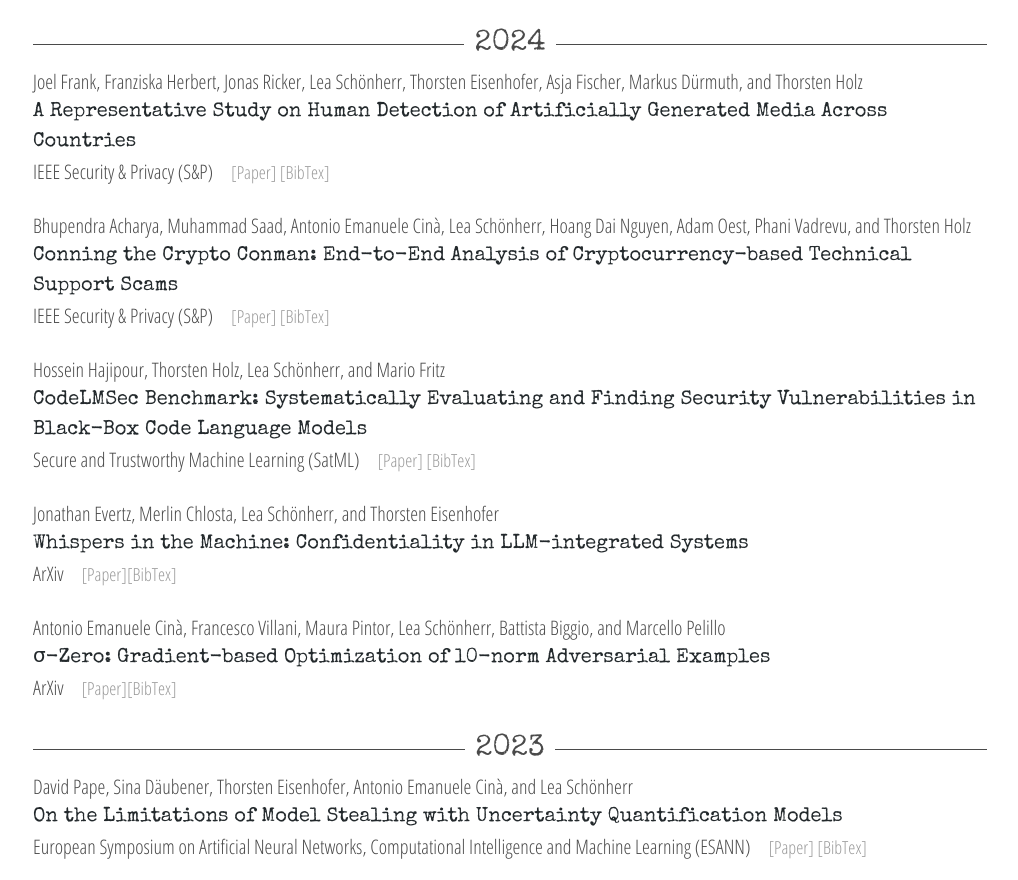
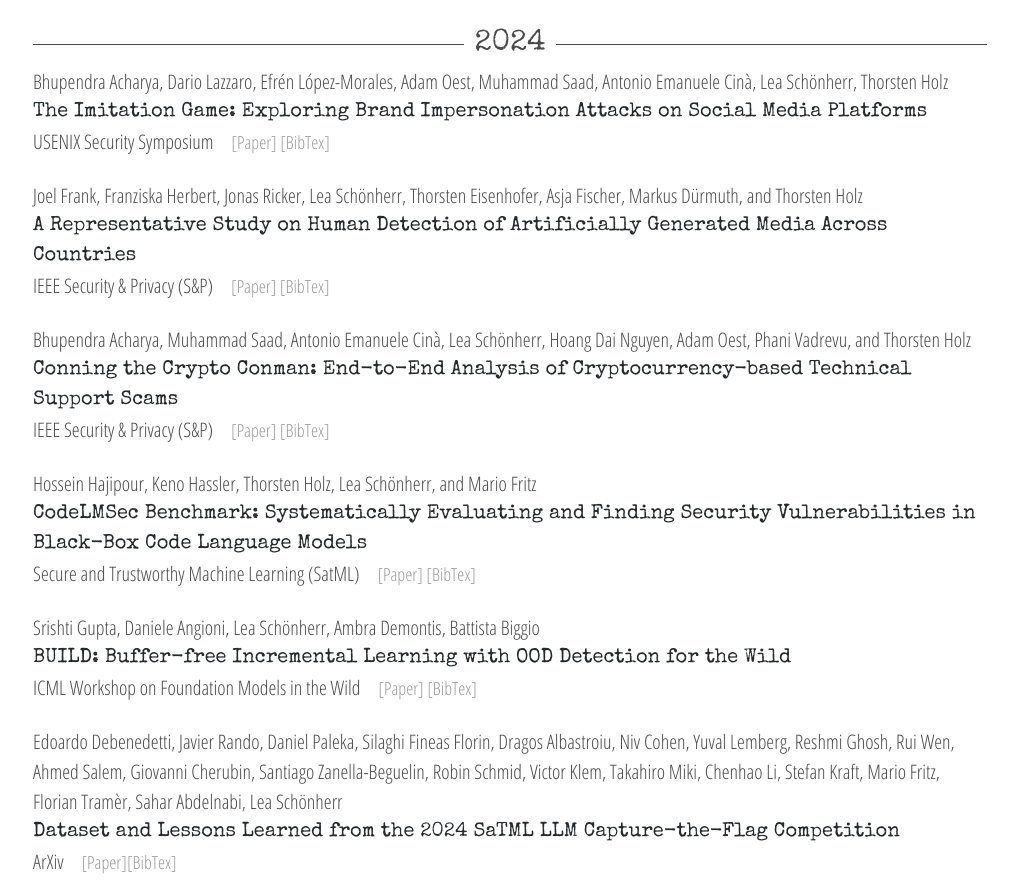
Before and after one commit to lealeasch/website, a plain HTML site: page index.html in a window 1280 px wide. Shown: the part 921-1801 px from the top of the page, without its empty margins (130-1148 px from the left). Drawn offline with nearby package versions, Linux system fonts and the light colour scheme.

Commit message:
updated publications

```diff
--- a/bibtex.js
+++ b/bibtex.js
@@ -1,10 +1,16 @@
 var bibtex = {
+
+    'debenedetti-24-competition': '<p>@inproceedings{debenedetti-24-competition,<br>&nbsp;&nbsp;&nbsp;&nbsp;author={Edoardo Debenedetti, Javier Rando, Daniel Paleka, Silaghi Fineas Florin, Dragos Albastroiu, Niv Cohen, Yuval Lemberg, Reshmi Ghosh, Rui Wen, Ahmed Salem, Giovanni Cherubin, Santiago Zanella-Beguelin, Robin Schmid, Victor Klem, Takahiro Miki, Chenhao Li, Stefan Kraft, Mario Fritz, Florian Tram{\\`e}r, Sahar Abdelnabi, Lea Sch{\\"o}nherr},<br>&nbsp;&nbsp;&nbsp;&nbsp;title={Dataset and Lessons Learned from the 2024 SaTML LLM Capture-the-Flag Competition},<br>&nbsp;&nbsp;&nbsp;&nbsp;booktitle = {ArXiv},<br>&nbsp;&nbsp;&nbsp;&nbsp;year={2024}<br>}</p>',
+
+    'gupta-24-build': '<p>@inproceedings{gupta-24-build,<br>&nbsp;&nbsp;&nbsp;&nbsp;author={Srishti Gupta, Daniele Angioni, Lea Sch{\\"o}nherr, Ambra Demontis, Battista Biggio},<br>&nbsp;&nbsp;&nbsp;&nbsp;title={BUILD: Buffer-free Incremental Learning with OOD Detection for the Wild},<br>&nbsp;&nbsp;&nbsp;&nbsp;booktitle = {ICML Workshop on Foundation Models in the Wild},<br>&nbsp;&nbsp;&nbsp;&nbsp;year={2024}<br>}</p>',
+
+    'acharya-24-imitation': '<p>@inproceedings{acharya-24-imitation,<br>&nbsp;&nbsp;&nbsp;&nbsp;author={Bhupendra Acharya, Dario Lazzaro, Efr{\\´e}n L{\\´o}pez-Morales, Adam Oest, Muhammad Saad, Antonio Emanuele Cin{\\`a}, Lea Sch{\\"o}nherr, Thorsten Holz},<br>&nbsp;&nbsp;&nbsp;&nbsp;title={The Imitation Game: Exploring Brand Impersonation Attacks on Social Media Platforms},<br>&nbsp;&nbsp;&nbsp;&nbsp;booktitle = {USENIX Security Symposium},<br>&nbsp;&nbsp;&nbsp;&nbsp;year={2024}<br>}</p>',
 
     'frank-24-human': '<p>@inproceedings{frank-24-human,<br>&nbsp;&nbsp;&nbsp;&nbsp;author={Joel Frank, Franziska Herbert, Jonas Ricker, Lea Sch{\\"o}nherr, Thorsten Eisenhofer, Asja Fischer, Markus D{\\"u}rmuth, Thorsten Holz},<br>&nbsp;&nbsp;&nbsp;&nbsp;title={A Representative Study on Human Detection of Artificially Generated Media Across Countries},<br>&nbsp;&nbsp;&nbsp;&nbsp;booktitle = {IEEE Security and Privacy (S\&P)},<br>&nbsp;&nbsp;&nbsp;&nbsp;year={2024}<br>}</p>',
 
     'acharya-24-crypto': '<p>@inproceedings{acharya-24-crypto,<br>&nbsp;&nbsp;&nbsp;&nbsp;author={Bhupendra Acharya, Muhammad Saad, Antonio Emanuele Cinà, Lea Sch{\\"o}nherr, Hoang Dai Nguyen, Adam Oest, Phani Vadrevu, Thorsten Holz},<br>&nbsp;&nbsp;&nbsp;&nbsp;title={Conning the Crypto Conman: End-to-End Analysis of Cryptocurrency-based Technical Support Scams},<br>&nbsp;&nbsp;&nbsp;&nbsp;booktitle = {IEEE Security and Privacy (S\&P)},<br>&nbsp;&nbsp;&nbsp;&nbsp;year={2024}<br>}</p>',
 
-    'hajipour-24-codellm': '<p>@inproceedings{hajipour-24-codellm,<br>&nbsp;&nbsp;&nbsp;&nbsp;author={Hossein Hajipour, Thorsten Holz, Lea Sch{\\"o}nherr, Mario Fritz},<br>&nbsp;&nbsp;&nbsp;&nbsp;title={CodeLMSec Benchmark: Systematically Evaluating and Finding Security Vulnerabilities in Black-Box Code Language Models},<br>&nbsp;&nbsp;&nbsp;&nbsp;booktitle = {Secure and Trustworthy Machine Learning (SatML)},<br>&nbsp;&nbsp;&nbsp;&nbsp;year={2024}<br>}</p>',
+    'hajipour-24-codellm': '<p>@inproceedings{hajipour-24-codellm,<br>&nbsp;&nbsp;&nbsp;&nbsp;author={Hossein Hajipour, Keno Hassler, Thorsten Holz, Lea Sch{\\"o}nherr, Mario Fritz},<br>&nbsp;&nbsp;&nbsp;&nbsp;title={CodeLMSec Benchmark: Systematically Evaluating and Finding Security Vulnerabilities in Black-Box Code Language Models},<br>&nbsp;&nbsp;&nbsp;&nbsp;booktitle = {Secure and Trustworthy Machine Learning (SatML)},<br>&nbsp;&nbsp;&nbsp;&nbsp;year={2024}<br>}</p>',
 
     'evertz-24-whisper': '<p>@inproceedings{evertz-24-whisper,<br>&nbsp;&nbsp;&nbsp;&nbsp;author={Jonathan Evertz, Merlin Chlosta, Lea Sch{\\"o}nherr, Thorsten Eisenhofer},<br>&nbsp;&nbsp;&nbsp;&nbsp;title={Whispers in the Machine: Confidentiality in LLM-integrated Systems},<br>&nbsp;&nbsp;&nbsp;&nbsp;booktitle = {ArXiv},<br>&nbsp;&nbsp;&nbsp;&nbsp;year={2024}<br>}</p>',
 
--- a/index.html
+++ b/index.html
@@ -94,6 +94,14 @@
           <!------------------->
           <div class="block">
             <div class="text">
+              <p>Bhupendra Acharya, Dario Lazzaro, Efrén López-Morales, Adam Oest, Muhammad Saad, Antonio Emanuele Cinà, Lea Schönherr, Thorsten Holz</p>
+              <p style="color: #23292C; font-family: 'Special Elite', cursive;">The Imitation Game: Exploring Brand Impersonation Attacks on Social Media Platforms</p>
+              <p >USENIX Security Symposium &nbsp;&nbsp; <span style="font-size: 18px;"><a href="https://www.usenix.org/conference/usenixsecurity24/presentation/acharya" target="_blank" style="color: #999999; ">[Paper]</a> <a onclick="on(bibtex['acharya-24-imitation'])" style="color: #999999;">[BibTex]</a></span> </p>
+            </div>
+          </div>
+          <!------------------->
+          <div class="block">
+            <div class="text">
               <p>Joel Frank, Franziska Herbert, Jonas Ricker, Lea Schönherr, Thorsten Eisenhofer, Asja Fischer, Markus Dürmuth, and Thorsten Holz</p>
               <p style="color: #23292C; font-family: 'Special Elite', cursive;">A Representative Study on Human Detection of Artificially Generated Media Across Countries</p>
               <p >IEEE Security & Privacy (S&P) &nbsp;&nbsp; <span style="font-size: 18px;"><a href="https://arxiv.org/pdf/2312.05976.pdf" target="_blank" style="color: #999999; ">[Paper]</a> <a onclick="on(bibtex['frank-24-human'])" style="color: #999999;">[BibTex]</a></span> </p>
@@ -110,9 +118,25 @@
           <!------------------->
           <div class="block">
             <div class="text">
-              <p>Hossein Hajipour, Thorsten Holz, Lea Schönherr, and Mario Fritz</p>
+              <p>Hossein Hajipour, Keno Hassler, Thorsten Holz, Lea Schönherr, and Mario Fritz</p>
               <p style="color: #23292C; font-family: 'Special Elite', cursive;">CodeLMSec Benchmark: Systematically Evaluating and Finding Security Vulnerabilities in Black-Box Code Language Models</p>
               <p >Secure and Trustworthy Machine Learning (SatML)  &nbsp;&nbsp; <span style="font-size: 18px;"><a href="https://arxiv.org/pdf/2302.04012.pdf" target="_blank" style="color: #999999; ">[Paper]</a> <a onclick="on(bibtex['hajipour-24-codellm'])" style="color: #999999;">[BibTex]</a></span> </p>
+            </div>
+          </div>
+          <!------------------->
+          <div class="block">
+            <div class="text">
+              <p>Srishti Gupta, Daniele Angioni, Lea Schönherr, Ambra Demontis, Battista Biggio</p>
+              <p style="color: #23292C; font-family: 'Special Elite', cursive;">BUILD: Buffer-free Incremental Learning with OOD Detection for the Wild</p>
+              <p>ICML Workshop on Foundation Models in the Wild &nbsp;&nbsp; <span style="font-size: 18px;"><a href="https://openreview.net/pdf?id=WaGj1QfgCH" target="_blank" style="color: #999999; ">[Paper]</a> <a onclick="on(bibtex['gupta-24-build'])" style="color: #999999;">[BibTex]</a></span> </p>
+            </div>
+          </div>
+          <!------------------->
+          <div class="block">
+            <div class="text">
+              <p>Edoardo Debenedetti, Javier Rando, Daniel Paleka, Silaghi Fineas Florin, Dragos Albastroiu, Niv Cohen, Yuval Lemberg, Reshmi Ghosh, Rui Wen, Ahmed Salem, Giovanni Cherubin, Santiago Zanella-Beguelin, Robin Schmid, Victor Klem, Takahiro Miki, Chenhao Li, Stefan Kraft, Mario Fritz, Florian Tramèr, Sahar Abdelnabi, Lea Schönherr</p>
+              <p style="color: #23292C; font-family: 'Special Elite', cursive;">Dataset and Lessons Learned from the 2024 SaTML LLM Capture-the-Flag Competition</p>
+              <p >ArXiv &nbsp;&nbsp; <span style="font-size: 18px;"><a href="https://arxiv.org/pdf/2406.07954" target="_blank" style="color: #999999; ">[Paper]</a><a onclick="on(bibtex['debenedetti-24-competition'])" style="color: #999999;">[BibTex]</a></span> </p>
             </div>
           </div>
           <!------------------->
```
Also changed, not shown: 2 other files.
